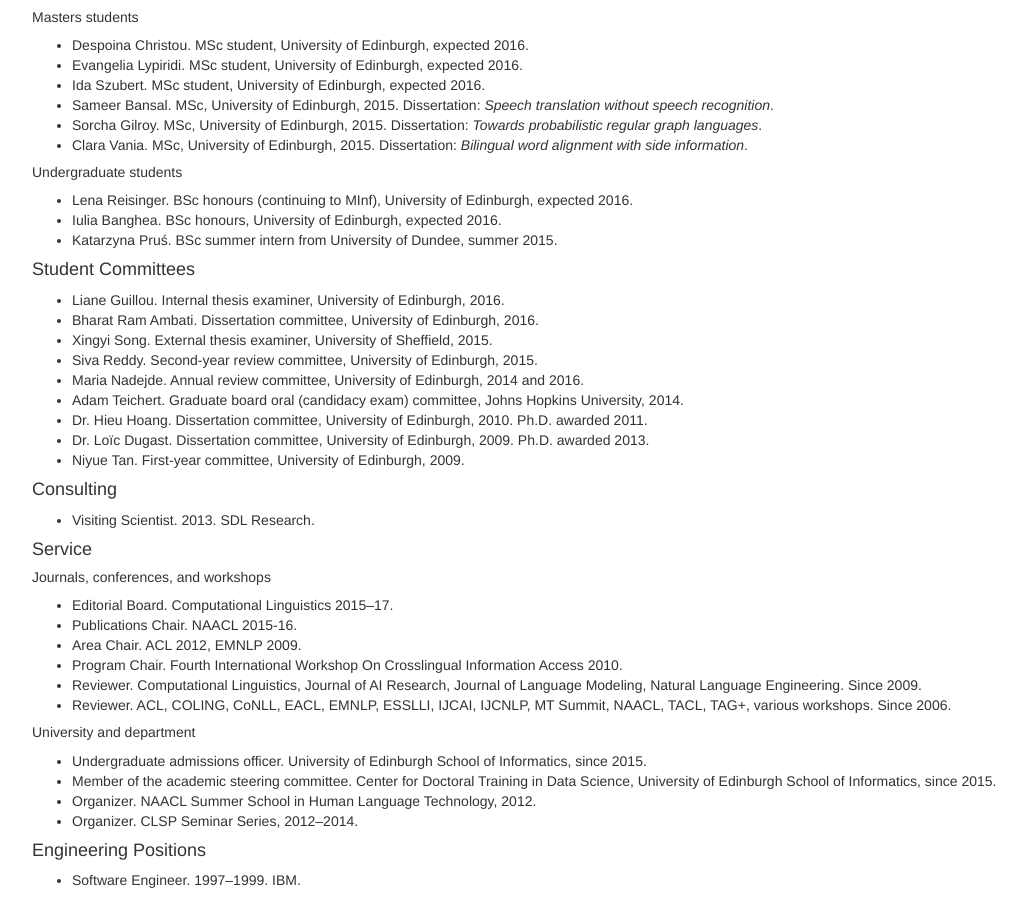
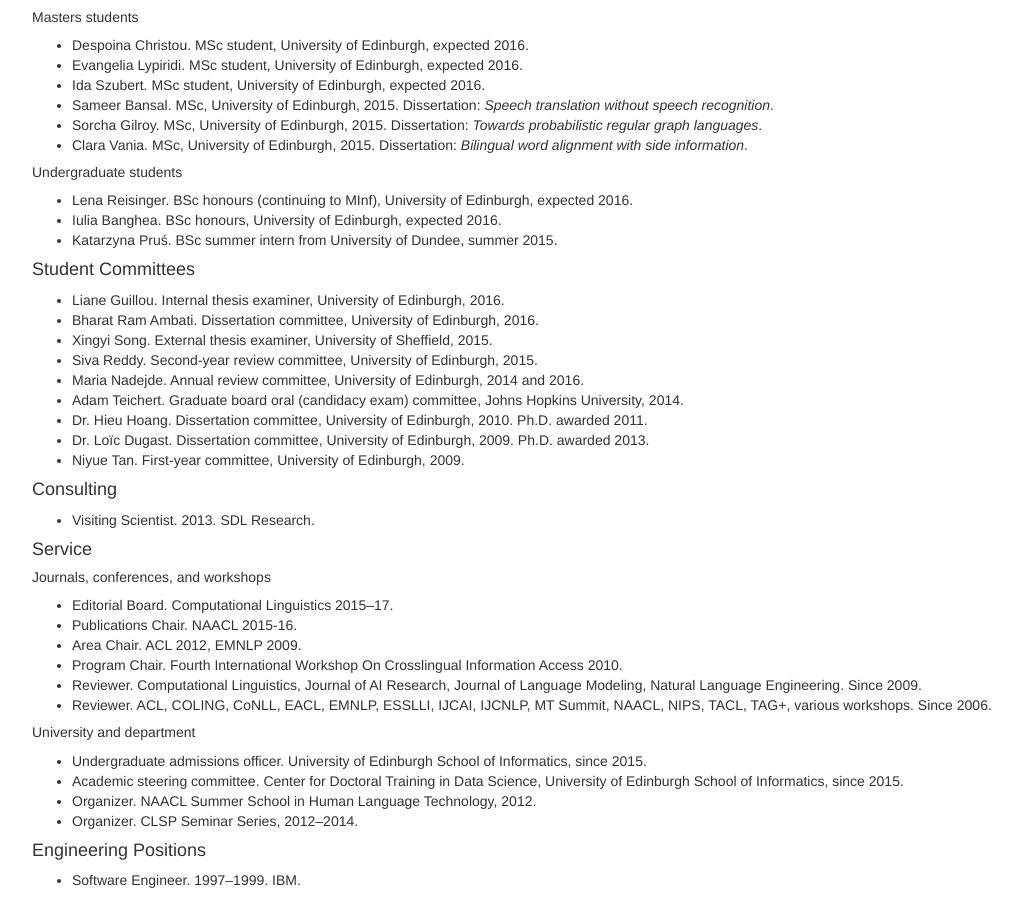
Before and after one commit to alopez/alopez.github.com, a Jekyll site: the page built from cv.html, in a window 1280 px wide and 900 px high, scrolled down 2868 px. Shown: the whole window, without its empty margins (23-1046 px from the left). Built offline with Jekyll 4.4.1, drawn with Linux system fonts in a browser that asks for light colours.

Commit message:
Update cv

```diff
--- a/cv.html
+++ b/cv.html
@@ -388,7 +388,7 @@ after-pubs:
             detail: Computational Linguistics, Journal of AI Research, Journal of Language Modeling, Natural Language Engineering. Since 2009
           -
             title: Reviewer
-            detail: ACL, COLING, CoNLL, EACL, EMNLP, ESSLLI, IJCAI, IJCNLP, MT Summit, NAACL, TACL, TAG+, various workshops. Since 2006
+            detail: ACL, COLING, CoNLL, EACL, EMNLP, ESSLLI, IJCAI, IJCNLP, MT Summit, NAACL, NIPS, TACL, TAG+, various workshops. Since 2006
       -
         heading: University and department
         items:
@@ -396,7 +396,7 @@ after-pubs:
             title: Undergraduate admissions officer
             detail: University of Edinburgh School of Informatics, since 2015
           -
-            title: Member of the academic steering committee
+            title: Academic steering committee
             detail: Center for Doctoral Training in Data Science, University of Edinburgh School of Informatics, since 2015
           -
             title: Organizer
```
